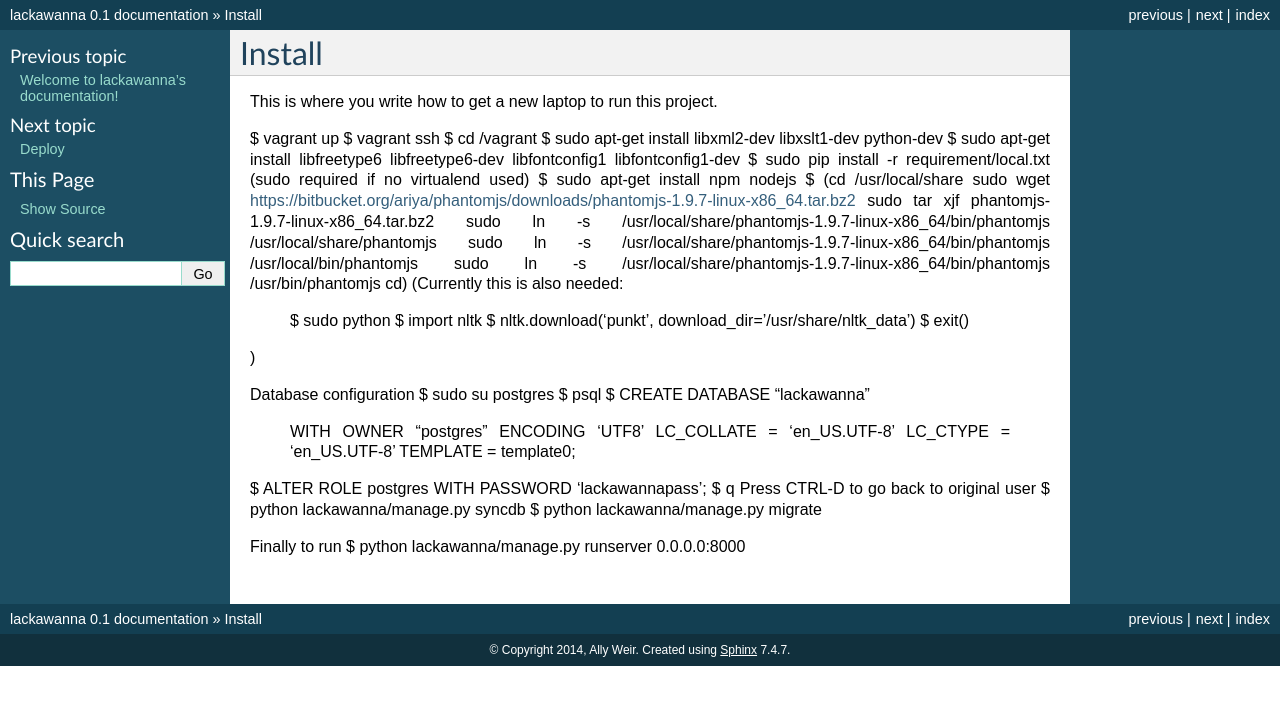
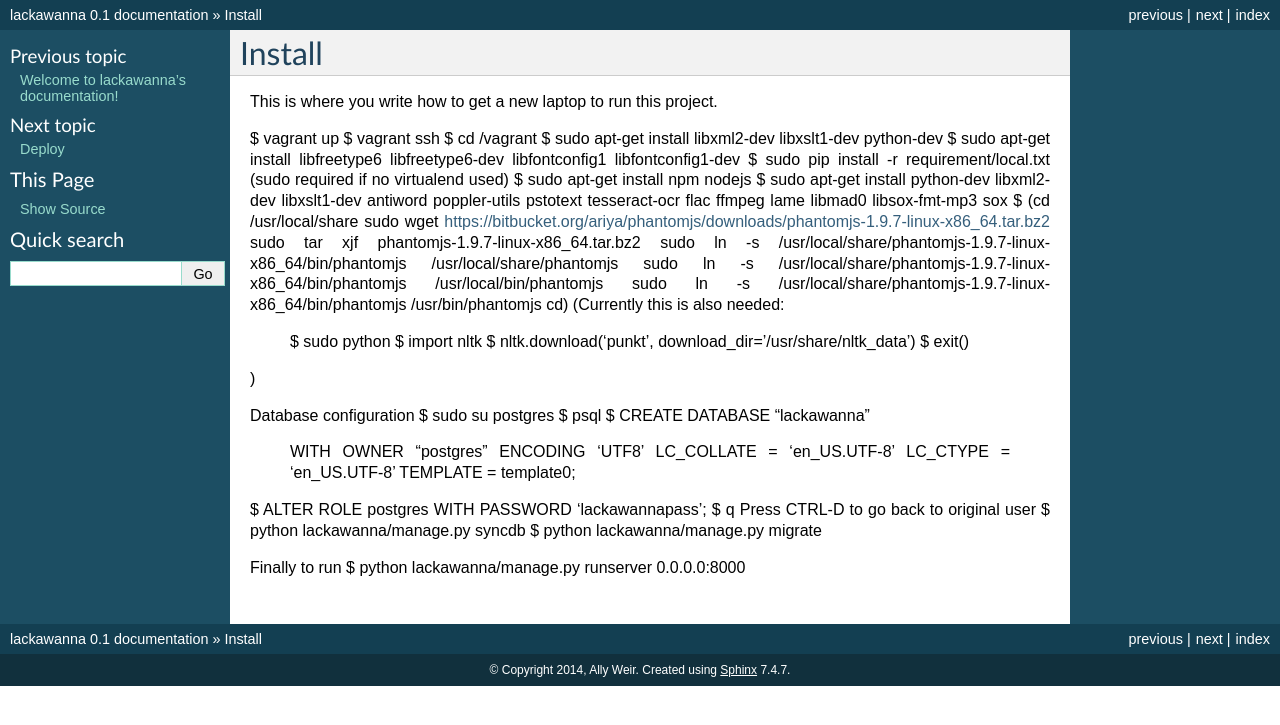
Before and after one commit to allyjweir/lackawanna, a Sphinx documentation site: the page built from docs/install.rst, in a window 1280 px wide. Shown: the top 725 px of the page. Built offline with Sphinx 7.4.7, drawn with Linux system fonts in a browser that asks for light colours; pages that are not in the unit, such as notebooks, are missing from menus.

Commit message:
Added textract to the project

```diff
--- a/docs/install.rst
+++ b/docs/install.rst
@@ -10,6 +10,8 @@ $ sudo apt-get install libxml2-dev libxslt1-dev python-dev
 $ sudo apt-get install libfreetype6 libfreetype6-dev libfontconfig1 libfontconfig1-dev
 $ sudo pip install -r requirement/local.txt (sudo required if no virtualend used)
 $ sudo apt-get install npm nodejs
+$ sudo apt-get install python-dev libxml2-dev libxslt1-dev antiword poppler-utils pstotext tesseract-ocr \
+flac ffmpeg lame libmad0 libsox-fmt-mp3 sox
 $
 (cd /usr/local/share
 sudo wget https://bitbucket.org/ariya/phantomjs/downloads/phantomjs-1.9.7-linux-x86_64.tar.bz2
```
Also changed, not shown: 1 other file.
